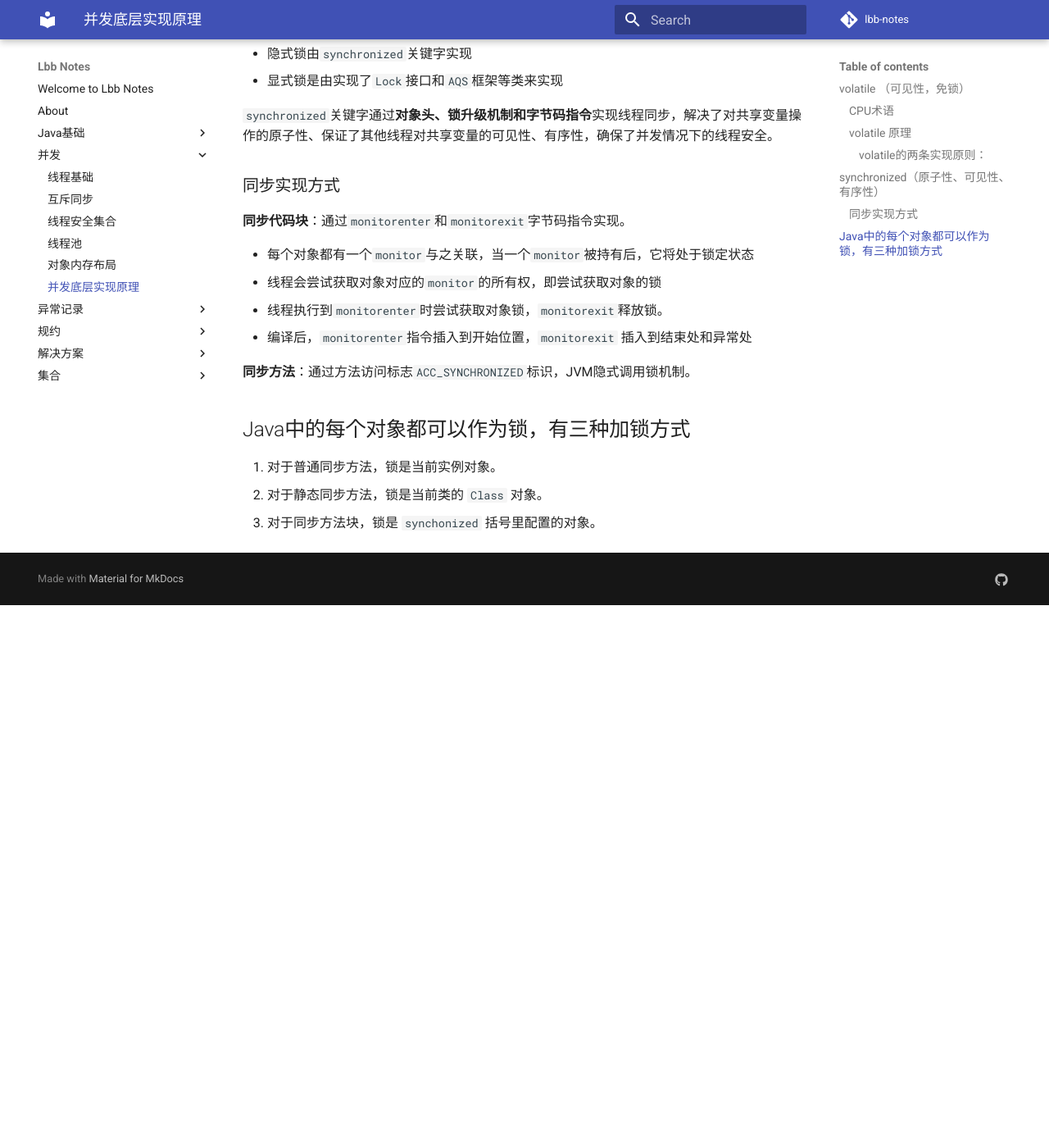
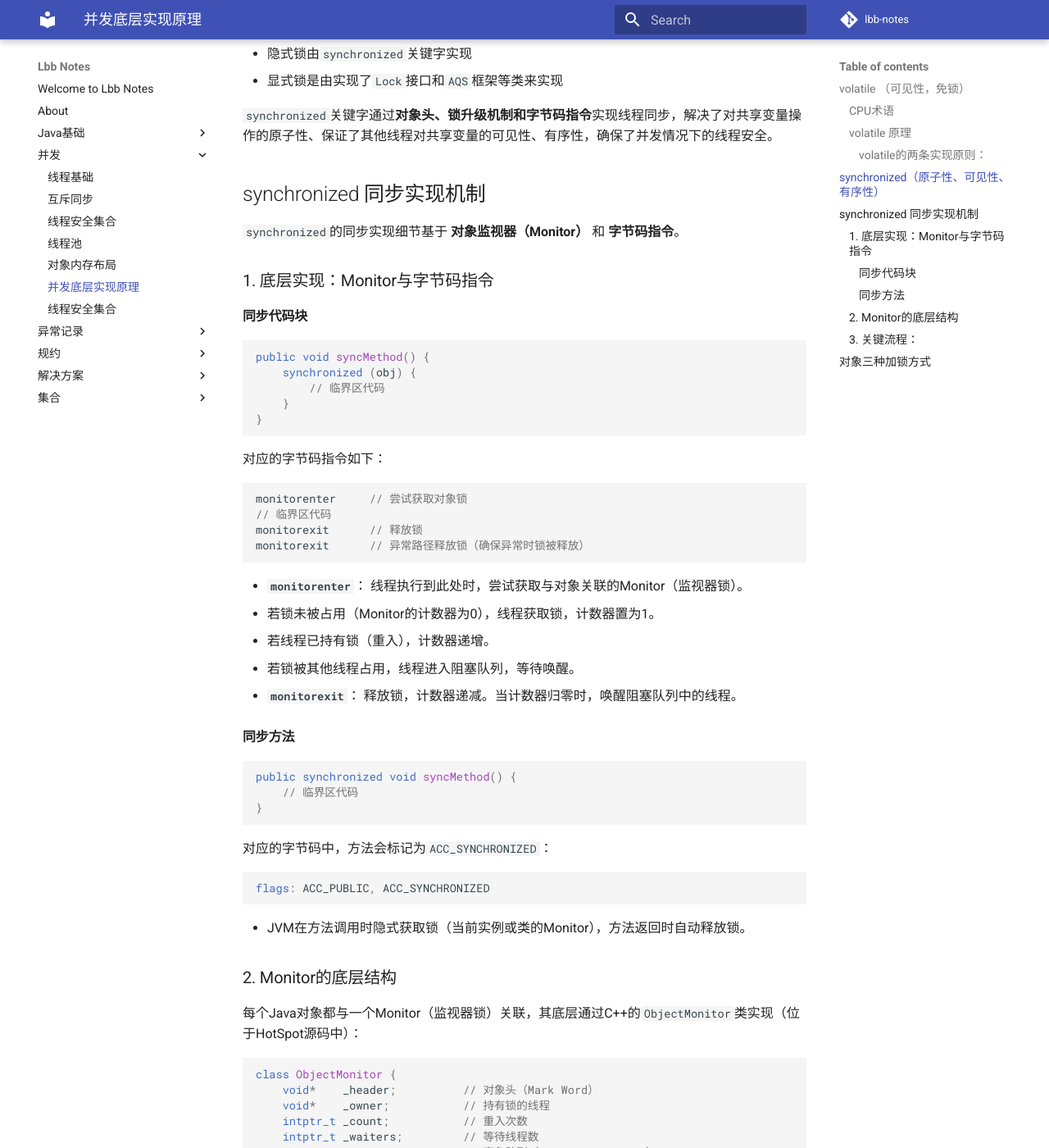
Before and after one commit to ban-l/lbb-notes, an MkDocs documentation site: the page built from docs/并发/6.并发底层实现原理.md, in a window 1280 px wide and 1400 px high, scrolled down 1348 px. Shown: the whole window at 82% size. Built offline with MkDocs 1.6.1 and Material for MkDocs 9.7.7, drawn with Linux system fonts in a browser that asks for light colours; comment, search, counter and statistics services are not loaded; before the commit the page ends 2086 px from its top, so only the background shows below that; some of the changed text lies outside the part shown.

Commit message:
并发底层实现原理

````diff
--- a/docs/并发/6.并发底层实现原理.md
+++ b/docs/并发/6.并发底层实现原理.md
@@ -50,18 +50,82 @@
 
 `synchronized`关键字通过**对象头、锁升级机制和字节码指令**实现线程同步，解决了对共享变量操作的原⼦性、保证了其他线程对共享变量的可见性、有序性，确保了并发情况下的线程安全。
 
-### 同步实现方式
+## synchronized 同步实现机制
 
-**同步代码块**：通过`monitorenter`和`monitorexit`字节码指令实现。
+`synchronized`的同步实现细节基于 **对象监视器（Monitor）** 和 **字节码指令**。
+### 1. 底层实现：Monitor与字节码指令
+#### 同步代码块
 
-- 每个对象都有一个`monitor`与之关联，当一个`monitor`被持有后，它将处于锁定状态
-- 线程会尝试获取对象对应的`monitor`的所有权，即尝试获取对象的锁
-- 线程执行到`monitorenter`时尝试获取对象锁，`monitorexit`释放锁。
-- 编译后，`monitorenter`指令插入到开始位置，`monitorexit` 插入到结束处和异常处
+```java
+public void syncMethod() {
+    synchronized (obj) {
+        // 临界区代码
+    }
+}
+```
 
-**同步方法**：通过方法访问标志`ACC_SYNCHRONIZED`标识，JVM隐式调用锁机制。
+对应的字节码指令如下：
+```java
+monitorenter     // 尝试获取对象锁
+// 临界区代码
+monitorexit      // 释放锁
+monitorexit      // 异常路径释放锁（确保异常时锁被释放）
+```
 
-## Java中的每个对象都可以作为锁，有三种加锁⽅式
+- **`monitorenter`**：  线程执行到此处时，尝试获取与对象关联的Monitor（监视器锁）。
+  - 若锁未被占用（Monitor的计数器为0），线程获取锁，计数器置为1。
+  - 若线程已持有锁（重入），计数器递增。
+  - 若锁被其他线程占用，线程进入阻塞队列，等待唤醒。
+
+- **`monitorexit`**：  释放锁，计数器递减。当计数器归零时，唤醒阻塞队列中的线程。
+
+#### 同步方法
+
+```java
+public synchronized void syncMethod() {
+    // 临界区代码
+}
+```
+
+对应的字节码中，方法会标记为`ACC_SYNCHRONIZED`：
+
+```java
+flags: ACC_PUBLIC, ACC_SYNCHRONIZED
+```
+
+- JVM在方法调用时隐式获取锁（当前实例或类的Monitor），方法返回时自动释放锁。
+
+### 2. Monitor的底层结构
+
+每个Java对象都与一个Monitor（监视器锁）关联，其底层通过C++的`ObjectMonitor`类实现（位于HotSpot源码中）：
+
+```cpp
+class ObjectMonitor {
+    void*    _header;          // 对象头（Mark Word）
+    void*    _owner;           // 持有锁的线程
+    intptr_t _count;           // 重入次数
+    intptr_t _waiters;         // 等待线程数
+    ObjectWaiter* _cxq;        // 竞争队列（Contention Queue）
+    ObjectWaiter* _EntryList;  // 阻塞队列（Entry List）
+    // ...
+};
+```
+
+### 3. 关键流程：
+
+1. **锁竞争**
+   - 当线程尝试获取锁时，若`_owner`为`null`，通过CAS操作将`_owner`设置为当前线程，`_count`置1。
+   - 若`_owner`已为当前线程（重入），`_count`递增。
+
+2. **锁冲突**
+   - 若锁被其他线程占用，线程封装为`ObjectWaiter`节点，加入`_cxq`（竞争队列）。
+   - 线程进入阻塞状态（通过`pthread_mutex_lock`或自旋等待）。
+
+3. **锁释放**
+   - `_count`递减，若归零，`_owner`置为`null`。
+   - 从`_cxq`或`_EntryList`中唤醒一个线程（策略因JVM实现而异）。
+
+## 对象三种加锁⽅式
 
 1. 对于普通同步⽅法，锁是当前实例对象。
 2. 对于静态同步⽅法，锁是当前类的 `Class` 对象。
````
Also changed, not shown: docs/并发/5.对象内存布局.md (+6 -6 lines), docs/并发/线程安全集合.md (added, +146 -0 lines).
